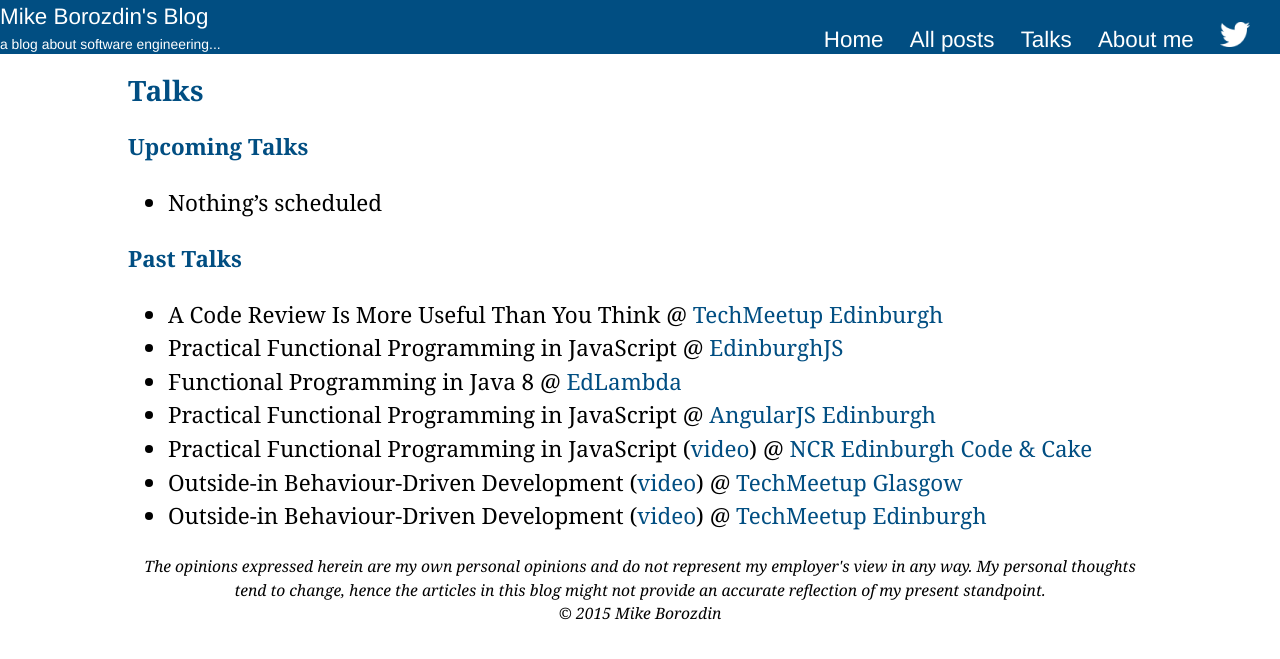
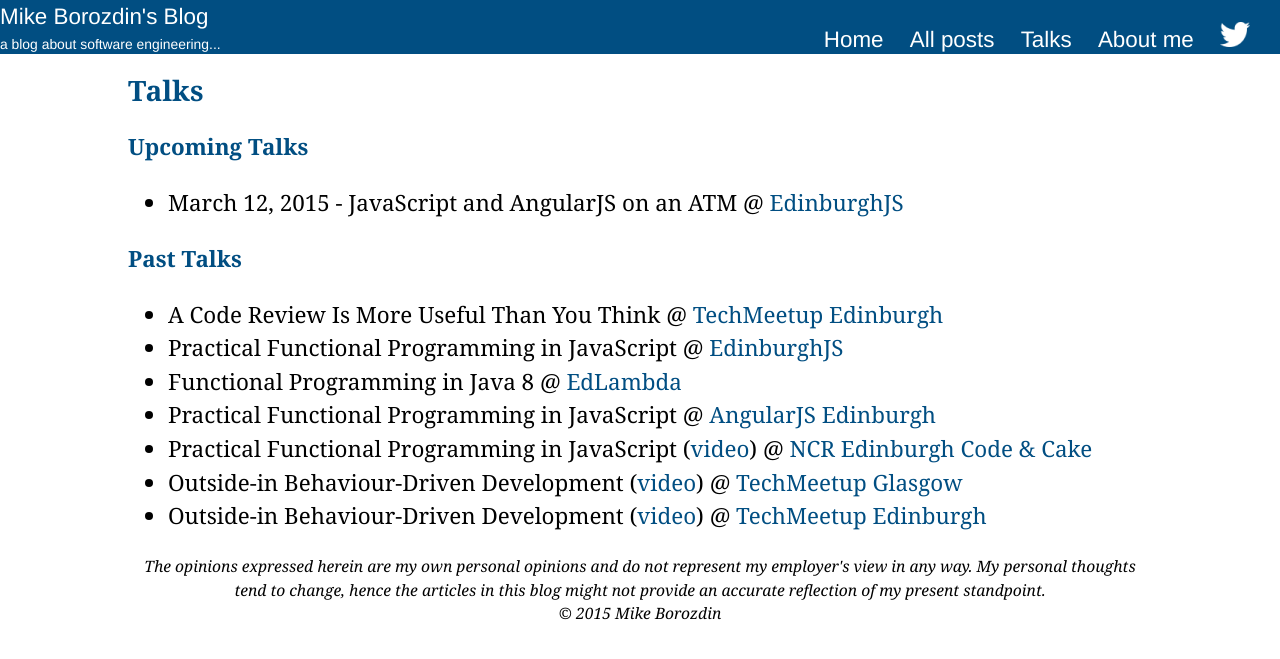
Before and after one commit to mikeborozdin/mikeborozdin.github.io, a Jekyll site: the page built from talks.md, in a window 1280 px wide. Shown: the top 659 px of the page. Built offline with Jekyll 4.4.1, drawn with Linux system fonts in a browser that asks for light colours.

Commit message:
EdinburghJS talk

```diff
--- a/talks.md
+++ b/talks.md
@@ -7,7 +7,7 @@
 Upcoming Talks
 ----
 
-* Nothing's scheduled
+* March 12, 2015 - JavaScript and AngularJS on an ATM @ [EdinburghJS](https://ti.to/edinburghjs/march-2015-meetup)
 
 Past Talks
 ----
```
